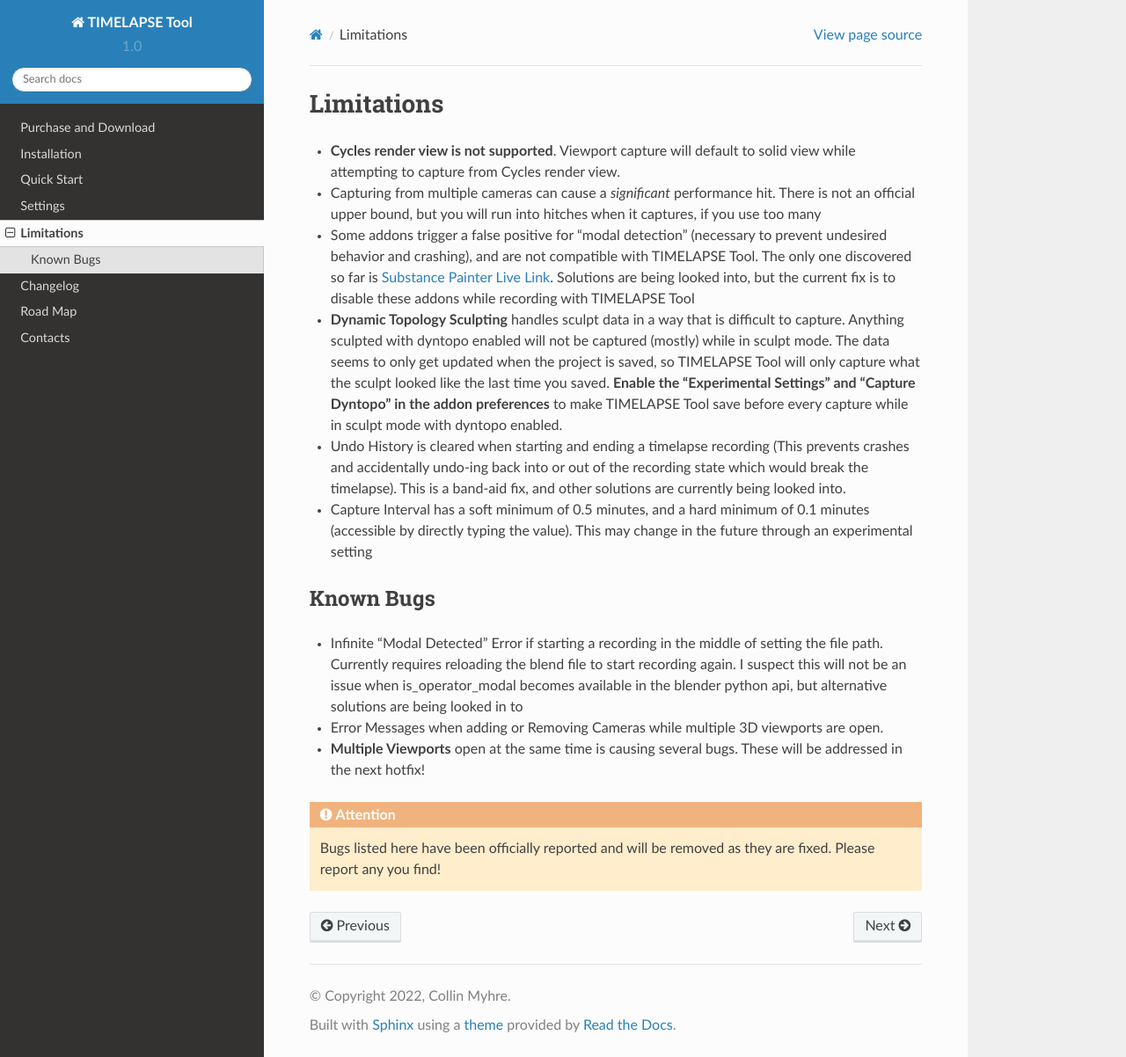
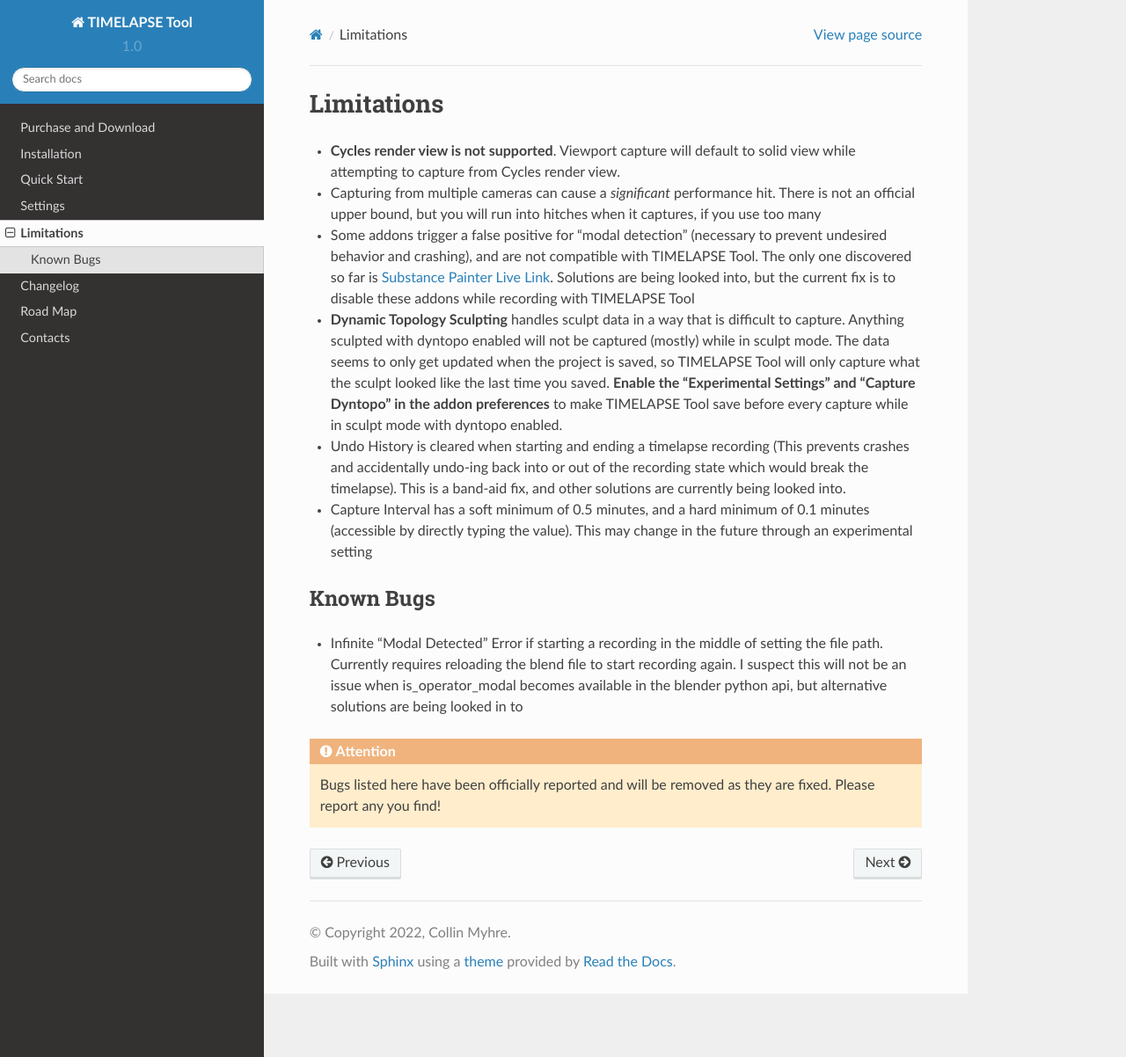
Before and after one commit to fwiller-git/TIMELAPSE-Tool-Docs, a Sphinx documentation site: the page built from docs/source/limitations.rst, in a window 1280 px wide and 1202 px high. Shown: the whole window at 88% size. Built offline with Sphinx 7.4.7 and the Read the Docs theme 2.0.0, drawn with Linux system fonts in a browser that asks for light colours; pages that are not in the unit, such as notebooks, are missing from menus.

Commit message:
removed multi-viewport limitations

```diff
--- a/docs/source/limitations.rst
+++ b/docs/source/limitations.rst
@@ -10,8 +10,6 @@
 Known Bugs
 ----------
 * Infinite "Modal Detected" Error if starting a recording in the middle of setting the file path. Currently requires reloading the blend file to start recording again. I suspect this will not be an issue when is_operator_modal becomes available in the blender python api, but alternative solutions are being looked in to
-* Error Messages when adding or Removing Cameras while multiple 3D viewports are open.
-*  **Multiple Viewports** open at the same time is causing several bugs. These will be addressed in the next hotfix!
 
 .. attention::
     Bugs listed here have been officially reported and will be removed as they are fixed. Please report any you find!
```
